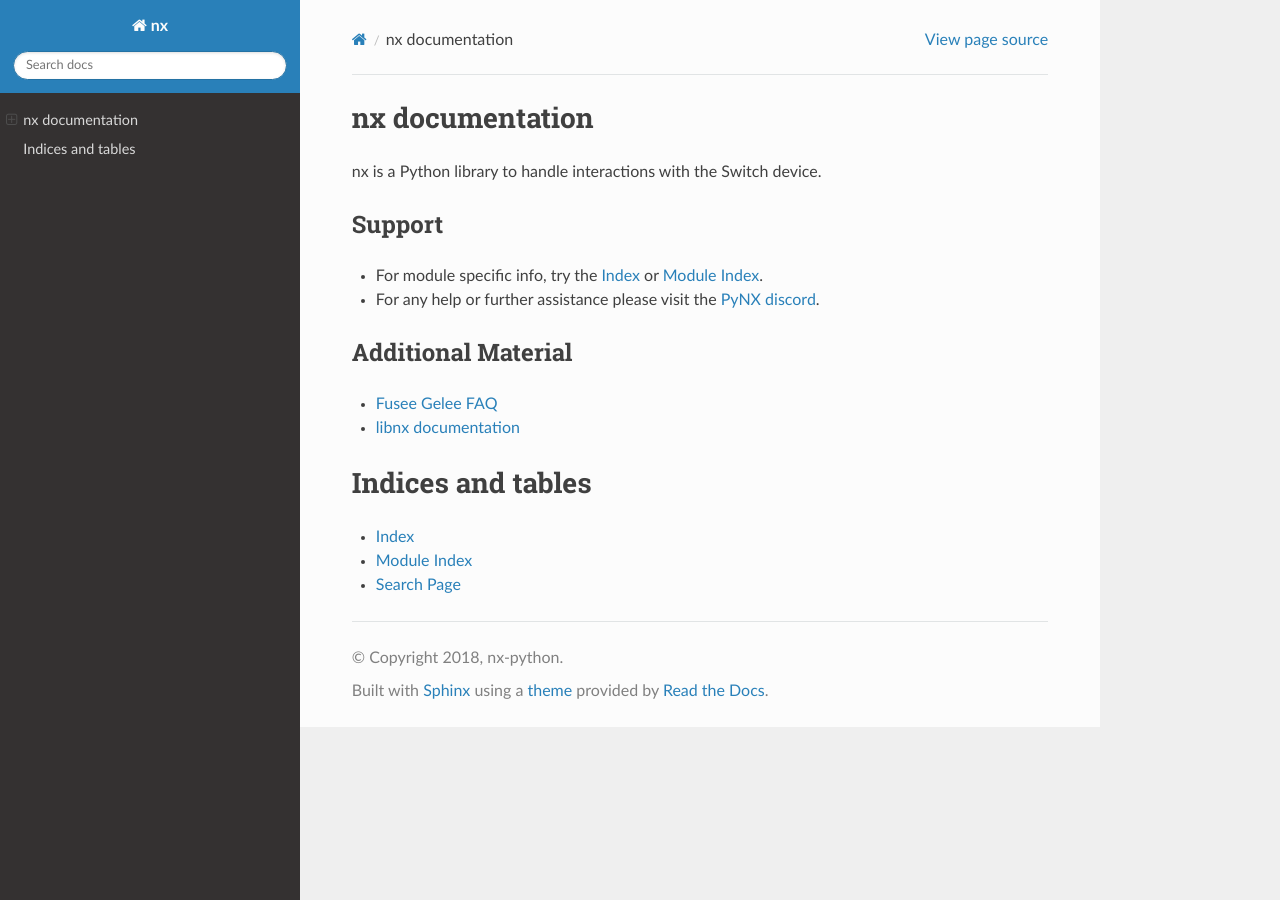
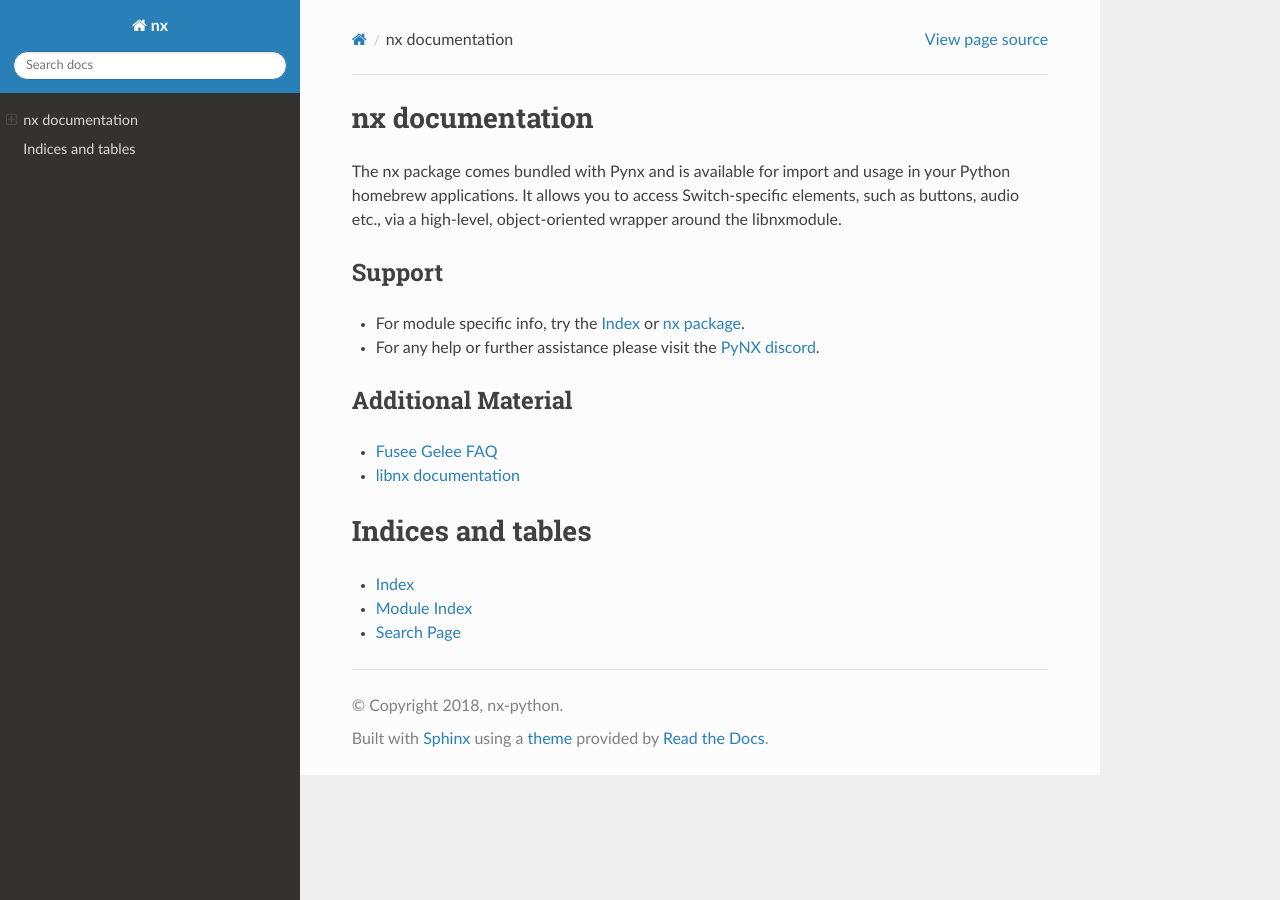
Before and after one commit to nx-python/nx, a Sphinx documentation site: the page built from docs/index.rst, in a window 1280 px wide. Built offline with Sphinx 7.4.7 and the Read the Docs theme 2.0.0, drawn with Linux system fonts in a browser that asks for light colours.

Commit message:
Extended intro, and linked to the nx package docs

```diff
--- a/docs/index.rst
+++ b/docs/index.rst
@@ -5,12 +5,12 @@
 
 nx documentation
 ==============================
-nx is a Python library to handle interactions with the Switch device.
+The nx package comes bundled with Pynx and is available for import and usage in your Python homebrew applications. It allows you to access Switch-specific elements, such as buttons, audio etc., via a high-level, object-oriented wrapper around the libnxmodule.
 
 Support
 ----------------------
 
-* For module specific info, try the :ref:`genindex` or :ref:`modindex`.
+* For module specific info, try the :ref:`genindex` or :doc:`nx`.
 * For any help or further assistance please visit the `PyNX discord`_.
 
 Additional Material
```
